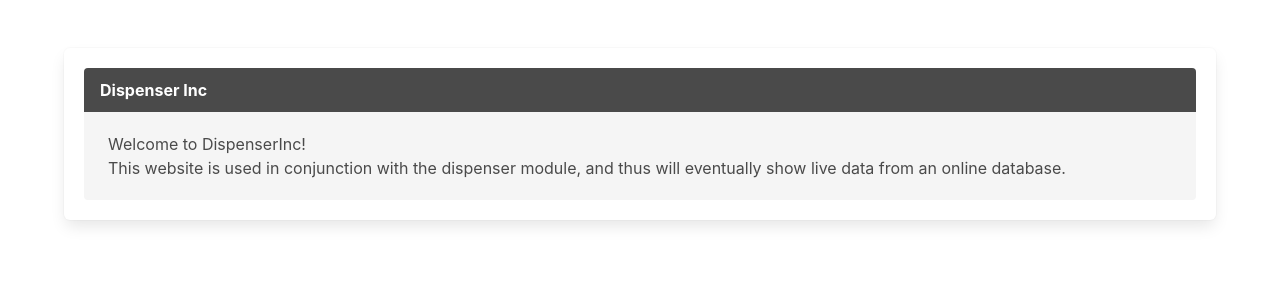
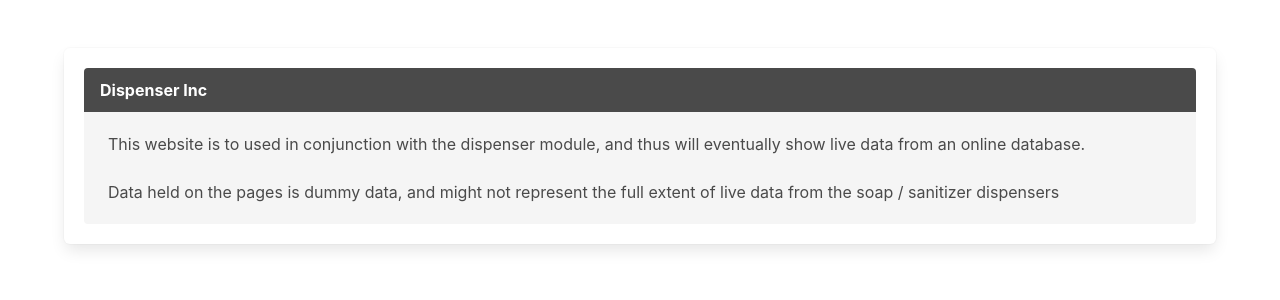
Before and after one commit to zakr0112/Soap-Dispenser, a Django app: page / in a window 1280 px wide. Shown: the part 86-386 px from the top of the page. Run offline with Django 4.2, Linux system fonts and the light colour scheme; data comes from the database, SQL or seed files in the repository.

Commit message:
Added home information

```diff
--- a/soap_project/dispenser/templates/dispenser/home.html
+++ b/soap_project/dispenser/templates/dispenser/home.html
@@ -42,9 +42,11 @@
                         <p>Dispenser Inc</p>
                     </div>
                     <div class="message-body">
-                        <h3>Welcome to DispenserInc!</h3>
-                        This website is used in conjunction with the dispenser module,
+                        This website is to used in conjunction with the dispenser module,
                         and thus will eventually show live data from an online database.
+                        <br><br>
+                        Data held on the pages is dummy data, and might not represent
+                        the full extent of live data from the soap / sanitizer dispensers
                     </div>
                 </article>
             </div>
```
